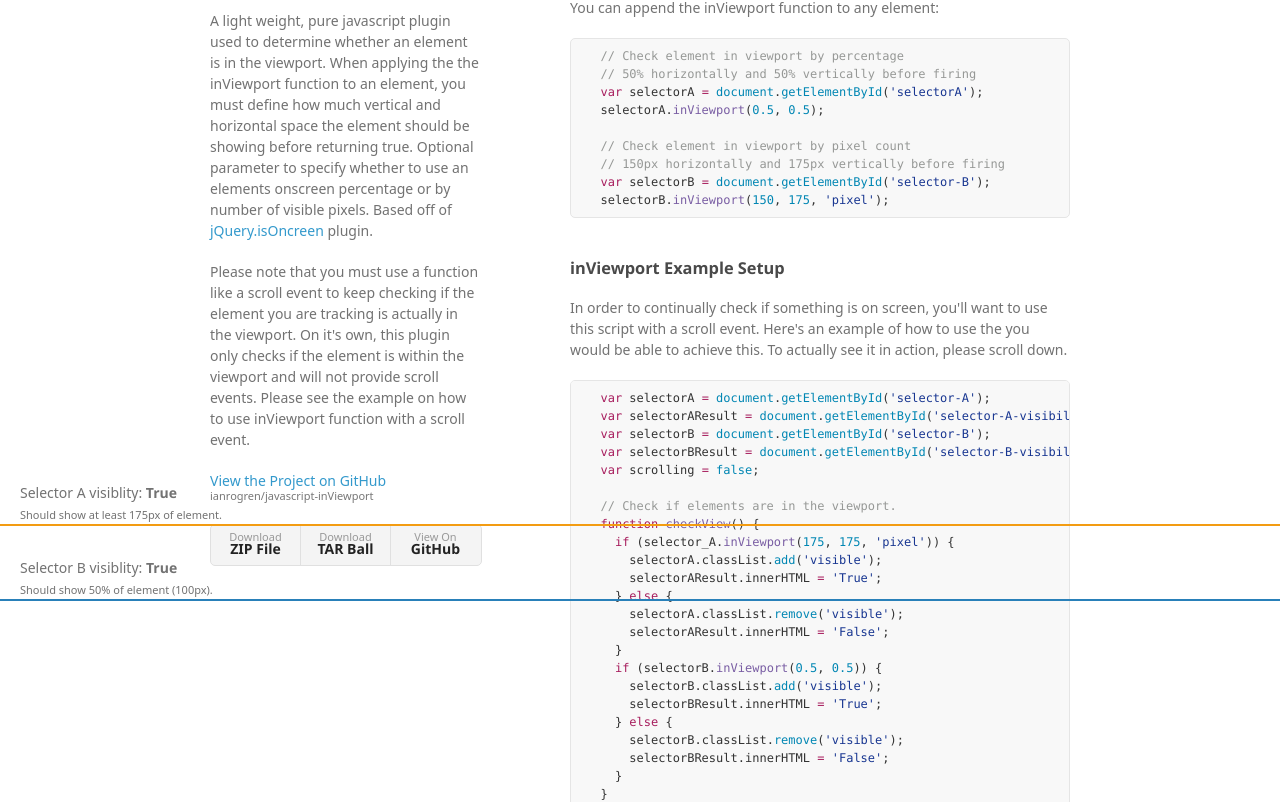
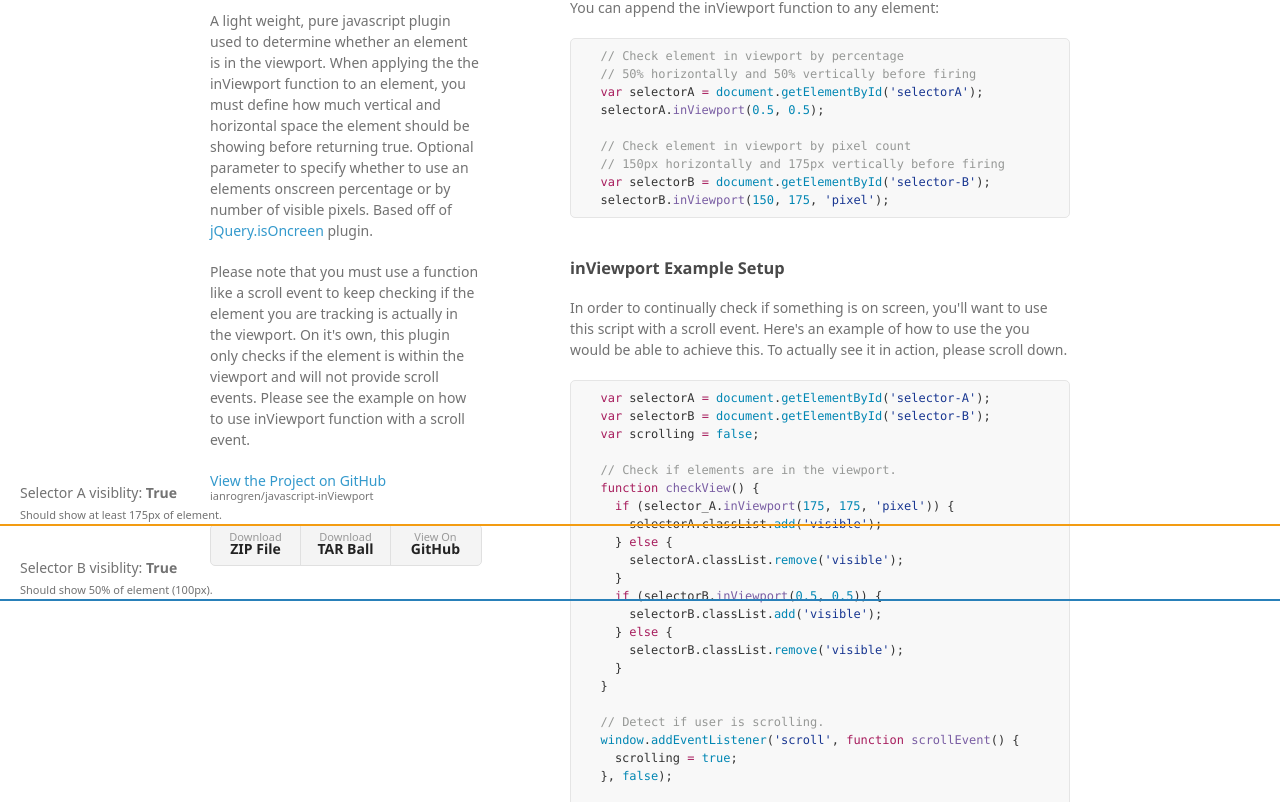
Before and after one commit to ianrogren/javascript-inViewport, a website: page index.html in a window 1280 px wide. Shown: the part 99-901 px from the top of the page. Drawn offline with Linux system fonts and the light colour scheme; a web font is replaced by a local one.

Commit message:
Cleaned up the readme and example

```diff
--- a/index.html
+++ b/index.html
@@ -48,26 +48,20 @@
         <p>In order to continually check if something is on screen, you'll want to use this script with a scroll event. Here's an example of how to use the you would be able to achieve this.  To actually see it in action, please scroll down.</p>
 
         <div class="highlight highlight-source-js"><pre>  <span class="pl-k">var</span> selectorA <span class="pl-k">=</span> <span class="pl-c1">document</span>.<span class="pl-c1">getElementById</span>(<span class="pl-s"><span class="pl-pds">'</span>selector-A<span class="pl-pds">'</span></span>);
-  <span class="pl-k">var</span> selectorAResult <span class="pl-k">=</span> <span class="pl-c1">document</span>.<span class="pl-c1">getElementById</span>(<span class="pl-s"><span class="pl-pds">'</span>selector-A-visibility<span class="pl-pds">'</span></span>);
   <span class="pl-k">var</span> selectorB <span class="pl-k">=</span> <span class="pl-c1">document</span>.<span class="pl-c1">getElementById</span>(<span class="pl-s"><span class="pl-pds">'</span>selector-B<span class="pl-pds">'</span></span>);
-  <span class="pl-k">var</span> selectorBResult <span class="pl-k">=</span> <span class="pl-c1">document</span>.<span class="pl-c1">getElementById</span>(<span class="pl-s"><span class="pl-pds">'</span>selector-B-visibility<span class="pl-pds">'</span></span>);
   <span class="pl-k">var</span> scrolling <span class="pl-k">=</span> <span class="pl-c1">false</span>;
 
   <span class="pl-c"><span class="pl-c">//</span> Check if elements are in the viewport.</span>
   <span class="pl-k">function</span> <span class="pl-en">checkView</span>() {
     <span class="pl-k">if</span> (<span class="pl-smi">selector_A</span>.<span class="pl-en">inViewport</span>(<span class="pl-c1">175</span>, <span class="pl-c1">175</span>, <span class="pl-s"><span class="pl-pds">'</span>pixel<span class="pl-pds">'</span></span>)) {
       <span class="pl-smi">selectorA</span>.<span class="pl-smi">classList</span>.<span class="pl-c1">add</span>(<span class="pl-s"><span class="pl-pds">'</span>visible<span class="pl-pds">'</span></span>);
-      <span class="pl-smi">selectorAResult</span>.<span class="pl-smi">innerHTML</span> <span class="pl-k">=</span> <span class="pl-s"><span class="pl-pds">'</span>True<span class="pl-pds">'</span></span>;
     } <span class="pl-k">else</span> {
       <span class="pl-smi">selectorA</span>.<span class="pl-smi">classList</span>.<span class="pl-c1">remove</span>(<span class="pl-s"><span class="pl-pds">'</span>visible<span class="pl-pds">'</span></span>);
-      <span class="pl-smi">selectorAResult</span>.<span class="pl-smi">innerHTML</span> <span class="pl-k">=</span> <span class="pl-s"><span class="pl-pds">'</span>False<span class="pl-pds">'</span></span>;
     }
     <span class="pl-k">if</span> (<span class="pl-smi">selectorB</span>.<span class="pl-en">inViewport</span>(<span class="pl-c1">0.5</span>, <span class="pl-c1">0.5</span>)) {
       <span class="pl-smi">selectorB</span>.<span class="pl-smi">classList</span>.<span class="pl-c1">add</span>(<span class="pl-s"><span class="pl-pds">'</span>visible<span class="pl-pds">'</span></span>);
-      <span class="pl-smi">selectorBResult</span>.<span class="pl-smi">innerHTML</span> <span class="pl-k">=</span> <span class="pl-s"><span class="pl-pds">'</span>True<span class="pl-pds">'</span></span>;
     } <span class="pl-k">else</span> {
       <span class="pl-smi">selectorB</span>.<span class="pl-smi">classList</span>.<span class="pl-c1">remove</span>(<span class="pl-s"><span class="pl-pds">'</span>visible<span class="pl-pds">'</span></span>);
-      <span class="pl-smi">selectorBResult</span>.<span class="pl-smi">innerHTML</span> <span class="pl-k">=</span> <span class="pl-s"><span class="pl-pds">'</span>False<span class="pl-pds">'</span></span>;
     }
   }
 
--- a/javascripts/viewportExample.js
+++ b/javascripts/viewportExample.js
@@ -12,6 +12,7 @@ viewportExample.init = function viewportBuildExample() {
   var selectorBLine = document.getElementById('selector-B-line');
   var selectorBResult = document.getElementById('selector-B-visibility');
   var testContainer = document.getElementById('test-container');
+  var header = document.getElementsByTagName('header');
   var scrolling = false;
 
   function checkView() {
@@ -37,9 +38,11 @@ viewportExample.init = function viewportBuildExample() {
     if (testContainer.inViewport(200, 200, 'pixel')) {
       selectorALine.classList.add('show');
       selectorBLine.classList.add('show');
+      header[0].classList.add('hide');
     } else {
       selectorALine.classList.remove('show');
       selectorBLine.classList.remove('show');
+      header[0].classList.remove('hide');
     }
   }
 
@@ -48,7 +51,7 @@ viewportExample.init = function viewportBuildExample() {
   }, false);
 
   setInterval(function checkScroll() {
-    if (scrolling === true) {
+    if (scrolling) {
       checkView();
       scrolling = false;
     }
--- a/stylesheets/viewport_test.css
+++ b/stylesheets/viewport_test.css
@@ -64,9 +64,19 @@
 }
 
 #selector-A-line.show {
-	transition: 500ms ease;
+	transition: 300ms ease 300ms;
 }
 
 #selector-B-line.show {
-	transition: 500ms ease 150ms;
+	transition: 300ms ease 550ms;
 }
+
+header {
+	opacity: 1;
+	transition: 300ms ease 500ms;
+}
+
+header.hide{
+	opacity: 0;
+	transition: 150ms ease 0ms;
+}
```
Also changed, not shown: README.md.
